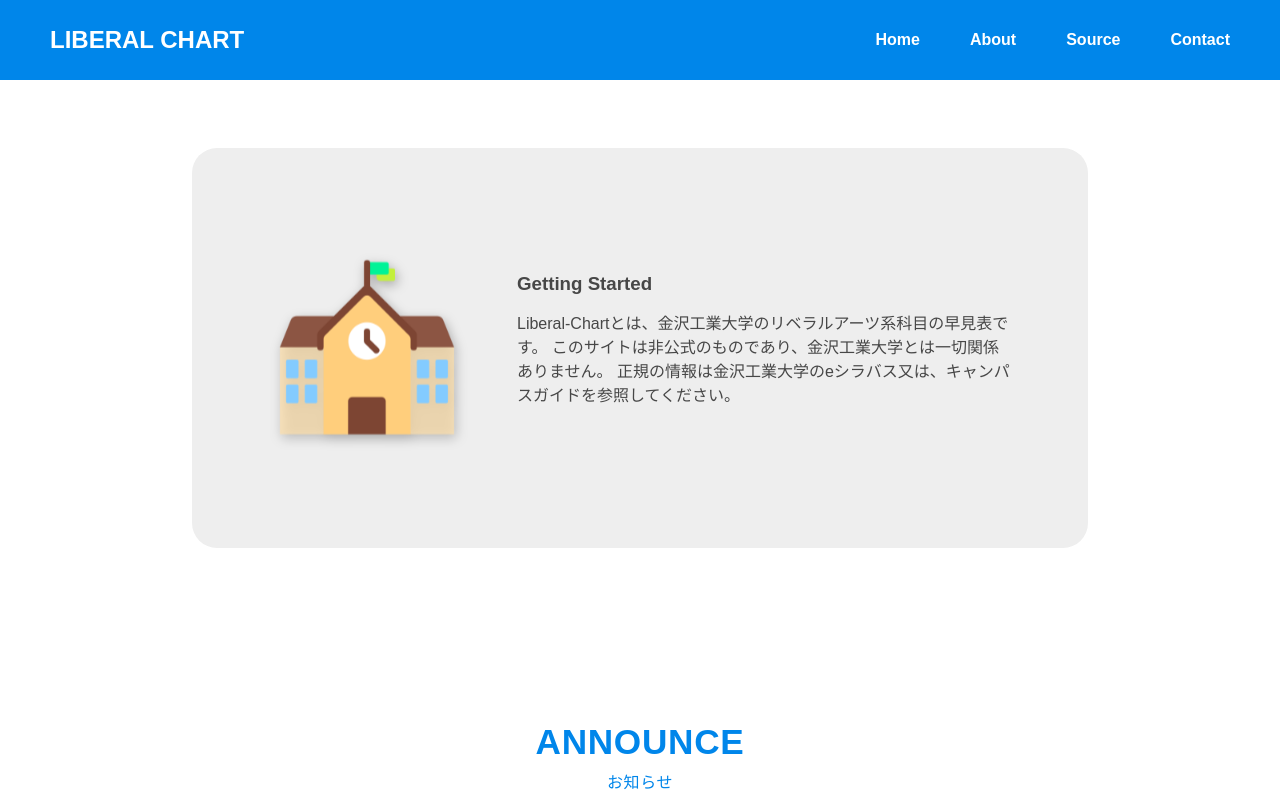
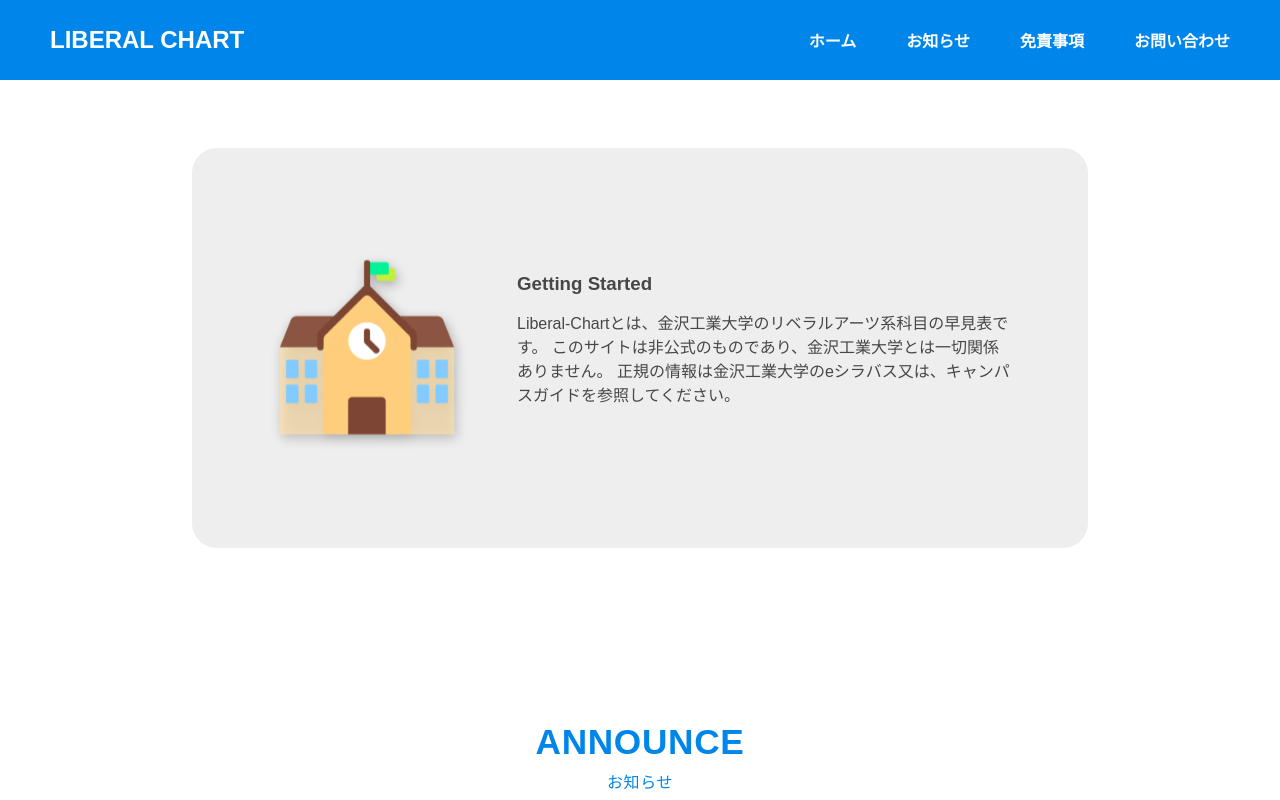
Before and after one commit to Sakamochanq/Liberal-Chart, a React (Create React App) app: page / in a window 1280 px wide. Shown: the top 800 px of the page. Built offline with nearby package versions, Linux system fonts and the light colour scheme.

Commit message:
fix: Headerを日本語にした

```diff
--- a/src/components/Announcement/Announcement.js
+++ b/src/components/Announcement/Announcement.js
@@ -32,7 +32,7 @@ export const Announcement = () => {
   };
 
   return (
-    <div className="announcement-container">
+    <div id="announcement" className="announcement-container">
         <h2 class="heading" data-label="ANNOUNCE">お知らせ</h2>
         <br /><br /><br />
 
--- a/src/components/Header/Header.js
+++ b/src/components/Header/Header.js
@@ -26,10 +26,10 @@ export const Header = () => {
         </button>
         <nav className={`menu-modal ${MenuOpen ? 'open' : ''}`}>
             <ul className='menu'>
-                <li className='menu-item'><a href="./">Home</a></li>
-                <li className='menu-item'><a href="https://github.com/Sakamochanq">About</a></li>
-                <li className='menu-item'><a href="https://github.com/Sakamochanq/Liberal-Chart">Source</a></li>
-                <li className='menu-item'><a href="https://github.com/Sakamochanq/Liberal-Chart/issues">Contact</a></li>
+                <li className='menu-item'><a href="./">ホーム</a></li>
+                <li className='menu-item'><a href="#announcement">お知らせ</a></li>
+                <li className='menu-item'><a href="">免責事項</a></li>
+                <li className='menu-item'><a href="https://github.com/Sakamochanq/Liberal-Chart/issues">お問い合わせ</a></li>
             </ul>
         </nav>
     </header>
```
